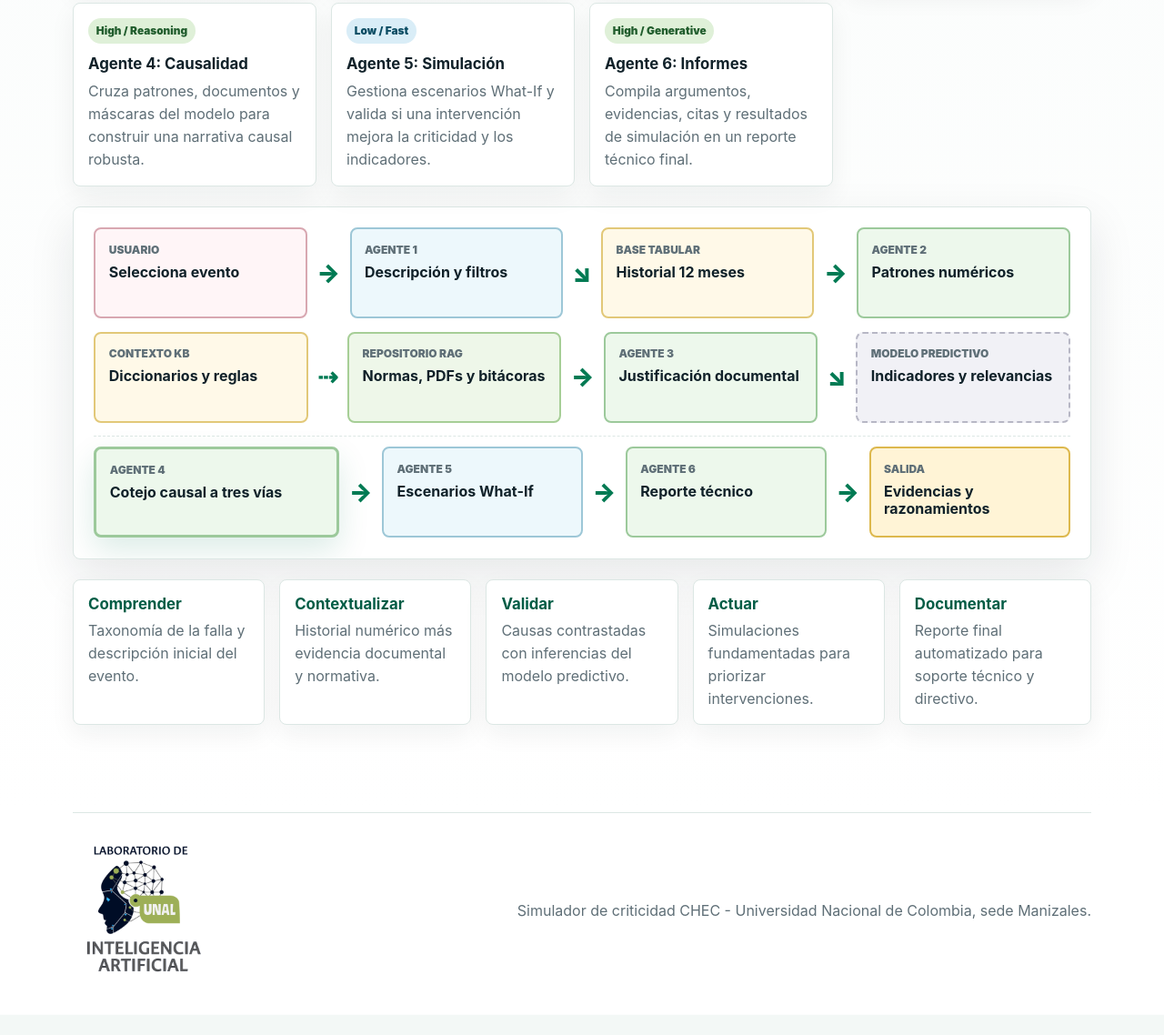
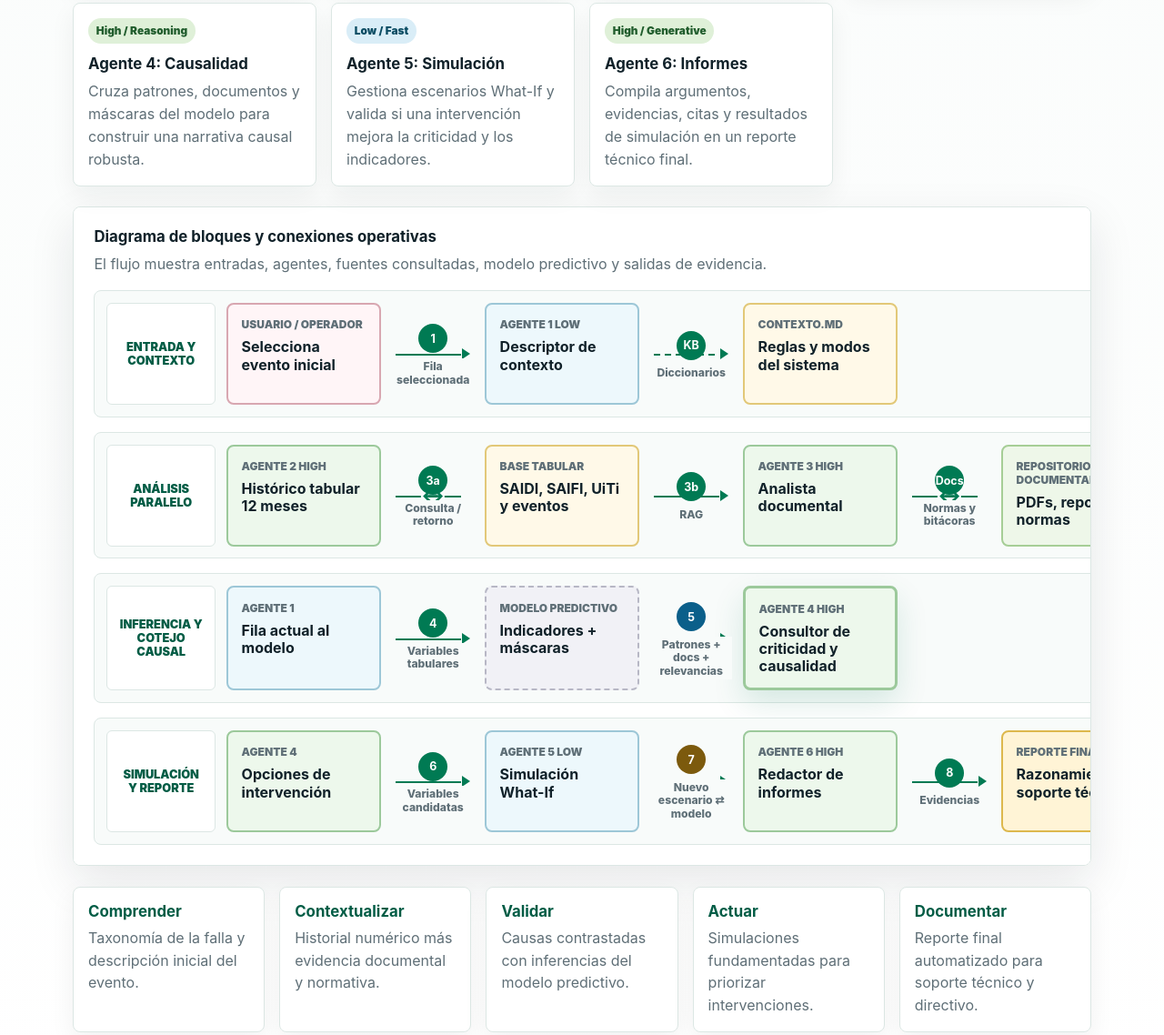
Before and after one commit to amalvarezme/CHECUNAL_2026, an Astro site: page / in a window 1280 px wide. Shown: the part 10594-11732 px from the top of the page at 91% size. Before the commit the page ends 11710 px from the top, so only its background shows below. Built offline with nearby package versions, Linux system fonts and the light colour scheme; Astro itself is replaced by a stand-in of ours.

Commit message:
Detallar diagrama de arquitectura multiagente

```diff
--- a/src/pages/index.astro
+++ b/src/pages/index.astro
@@ -607,70 +607,121 @@ const cronograma = [
           </article>
         </div>
 
-        <div class="flow-diagram" aria-label="Diagrama de arquitectura multimodal y flujo">
-          <div class="flow-row">
+        <div class="flow-diagram detailed-flow" aria-label="Diagrama de bloques con conexiones del simulador">
+          <div class="flow-title">
+            <h3>Diagrama de bloques y conexiones operativas</h3>
+            <p>El flujo muestra entradas, agentes, fuentes consultadas, modelo predictivo y salidas de evidencia.</p>
+          </div>
+
+          <div class="flow-lane">
+            <span class="lane-label">Entrada y contexto</span>
             <article class="flow-node user-node">
-              <span>Usuario</span>
-              <strong>Selecciona evento</strong>
+              <span>Usuario / Operador</span>
+              <strong>Selecciona evento inicial</strong>
             </article>
-            <div class="flow-arrow">→</div>
+            <div class="flow-connector">
+              <strong>1</strong>
+              <span>Fila seleccionada</span>
+            </div>
+            <article class="flow-node agent-low-node">
+              <span>Agente 1 Low</span>
+              <strong>Descriptor de contexto</strong>
+            </article>
+            <div class="flow-connector dashed">
+              <strong>KB</strong>
+              <span>Diccionarios</span>
+            </div>
+            <article class="flow-node context-node">
+              <span>Contexto.md</span>
+              <strong>Reglas y modos del sistema</strong>
+            </article>
+          </div>
+
+          <div class="flow-lane">
+            <span class="lane-label">Análisis paralelo</span>
+            <article class="flow-node agent-high-node">
+              <span>Agente 2 High</span>
+              <strong>Histórico tabular 12 meses</strong>
+            </article>
+            <div class="flow-connector bidirectional">
+              <strong>3a</strong>
+              <span>Consulta / retorno</span>
+            </div>
+            <article class="flow-node data-node">
+              <span>Base tabular</span>
+              <strong>SAIDI, SAIFI, UiTi y eventos</strong>
+            </article>
+            <div class="flow-connector">
+              <strong>3b</strong>
+              <span>RAG</span>
+            </div>
+            <article class="flow-node agent-high-node">
+              <span>Agente 3 High</span>
+              <strong>Analista documental</strong>
+            </article>
+            <div class="flow-connector bidirectional">
+              <strong>Docs</strong>
+              <span>Normas y bitácoras</span>
+            </div>
+            <article class="flow-node doc-node">
+              <span>Repositorio documental</span>
+              <strong>PDFs, reportes, normas</strong>
+            </article>
+          </div>
+
+          <div class="flow-lane">
+            <span class="lane-label">Inferencia y cotejo causal</span>
             <article class="flow-node agent-low-node">
               <span>Agente 1</span>
-              <strong>Descripción y filtros</strong>
+              <strong>Fila actual al modelo</strong>
             </article>
-            <div class="flow-arrow split">↘</div>
-            <article class="flow-node data-node">
-              <span>Base tabular</span>
-              <strong>Historial 12 meses</strong>
+            <div class="flow-connector">
+              <strong>4</strong>
+              <span>Variables tabulares</span>
+            </div>
+            <article class="flow-node model-node">
+              <span>Modelo predictivo</span>
+              <strong>Indicadores + máscaras</strong>
             </article>
-            <div class="flow-arrow">→</div>
-            <article class="flow-node agent-high-node">
-              <span>Agente 2</span>
-              <strong>Patrones numéricos</strong>
+            <div class="flow-connector merge">
+              <strong>5</strong>
+              <span>Patrones + docs + relevancias</span>
+            </div>
+            <article class="flow-node agent-high-node emphasis-node">
+              <span>Agente 4 High</span>
+              <strong>Consultor de criticidad y causalidad</strong>
             </article>
           </div>
 
-          <div class="flow-row">
-            <article class="flow-node context-node">
-              <span>Contexto KB</span>
-              <strong>Diccionarios y reglas</strong>
+          <div class="flow-lane">
+            <span class="lane-label">Simulación y reporte</span>
+            <article class="flow-node agent-high-node">
+              <span>Agente 4</span>
+              <strong>Opciones de intervención</strong>
             </article>
-            <div class="flow-arrow">⇢</div>
-            <article class="flow-node doc-node">
-              <span>Repositorio RAG</span>
-              <strong>Normas, PDFs y bitácoras</strong>
+            <div class="flow-connector">
+              <strong>6</strong>
+              <span>Variables candidatas</span>
+            </div>
+            <article class="flow-node agent-low-node">
+              <span>Agente 5 Low</span>
+              <strong>Simulación What-If</strong>
             </article>
-            <div class="flow-arrow">→</div>
+            <div class="flow-connector cycle">
+              <strong>7</strong>
+              <span>Nuevo escenario ⇄ modelo</span>
+            </div>
             <article class="flow-node agent-high-node">
-              <span>Agente 3</span>
-              <strong>Justificación documental</strong>
+              <span>Agente 6 High</span>
+              <strong>Redactor de informes</strong>
             </article>
-            <div class="flow-arrow">↘</div>
-            <article class="flow-node model-node">
-              <span>Modelo predictivo</span>
-              <strong>Indicadores y relevancias</strong>
-            </article>
-          </div>
-
-          <div class="flow-row central-row">
-            <article class="flow-node agent-high-node emphasis-node">
-              <span>Agente 4</span>
-              <strong>Cotejo causal a tres vías</strong>
-            </article>
-            <div class="flow-arrow">→</div>
-            <article class="flow-node agent-low-node">
-              <span>Agente 5</span>
-              <strong>Escenarios What-If</strong>
-            </article>
-            <div class="flow-arrow">→</div>
-            <article class="flow-node agent-high-node">
-              <span>Agente 6</span>
-              <strong>Reporte técnico</strong>
-            </article>
-            <div class="flow-arrow">→</div>
+            <div class="flow-connector">
+              <strong>8</strong>
+              <span>Evidencias</span>
+            </div>
             <article class="flow-node output-node">
-              <span>Salida</span>
-              <strong>Evidencias y razonamientos</strong>
+              <span>Reporte final</span>
+              <strong>Razonamientos y soporte técnico</strong>
             </article>
           </div>
         </div>
@@ -1413,7 +1464,7 @@ const cronograma = [
 
   .flow-diagram {
     display: grid;
-    gap: 0.9rem;
+    gap: 1rem;
     margin: 1.4rem 0;
     padding: clamp(1rem, 3vw, 1.4rem);
     background: white;
@@ -1423,26 +1474,54 @@ const cronograma = [
     overflow-x: auto;
   }
 
-  .flow-row {
-    display: grid;
-    grid-template-columns: repeat(4, minmax(180px, 1fr));
-    gap: 0.65rem;
+  .flow-title {
+    max-width: 760px;
+  }
+
+  .flow-title p {
+    margin-bottom: 0;
+    color: var(--muted);
+    line-height: 1.55;
+  }
+
+  .flow-lane {
+    position: relative;
+    display: grid;
+    grid-template-columns:
+      minmax(120px, 0.55fr)
+      minmax(170px, 1fr)
+      minmax(90px, 0.42fr)
+      minmax(170px, 1fr)
+      minmax(90px, 0.42fr)
+      minmax(170px, 1fr)
+      minmax(90px, 0.42fr)
+      minmax(170px, 1fr);
+    gap: 0.75rem;
+    align-items: stretch;
+    min-width: 1160px;
+    padding: 0.8rem;
+    background: #f8fbfa;
+    border: 1px solid var(--line);
+    border-radius: 8px;
+  }
+
+  .lane-label {
+    display: flex;
     align-items: center;
-    min-width: 920px;
-  }
-
-  .central-row {
-    grid-template-columns: minmax(220px, 1.1fr) auto minmax(180px, 0.9fr) auto minmax(180px, 0.9fr) auto minmax(180px, 0.9fr);
-    padding-top: 0.7rem;
-    border-top: 1px dashed var(--line);
-  }
-
-  .flow-row:not(.central-row) {
-    grid-template-columns: minmax(180px, 1fr) auto minmax(180px, 1fr) auto minmax(180px, 1fr) auto minmax(180px, 1fr);
+    justify-content: center;
+    padding: 0.7rem;
+    color: var(--green-dark);
+    background: white;
+    border: 1px solid var(--line);
+    border-radius: 6px;
+    font-size: 0.8rem;
+    font-weight: 900;
+    text-align: center;
+    text-transform: uppercase;
   }
 
   .flow-node {
-    min-height: 100px;
+    min-height: 112px;
     padding: 0.9rem;
     border: 2px solid var(--line);
     border-radius: 8px;
@@ -1463,11 +1542,91 @@ const cronograma = [
     line-height: 1.2;
   }
 
-  .flow-arrow {
+  .flow-connector {
+    position: relative;
+    display: flex;
+    flex-direction: column;
+    align-items: center;
+    justify-content: center;
+    min-height: 112px;
     color: var(--green);
-    font-size: 1.7rem;
+    text-align: center;
+  }
+
+  .flow-connector::before,
+  .flow-connector::after {
+    content: "";
+    position: absolute;
+    top: 50%;
+    z-index: 0;
+    display: block;
+  }
+
+  .flow-connector::before {
+    left: 4px;
+    right: 14px;
+    height: 2px;
+    background: currentColor;
+  }
+
+  .flow-connector::after {
+    right: 4px;
+    transform: translateY(-50%);
+    width: 0;
+    height: 0;
+    border-block: 6px solid transparent;
+    border-left: 9px solid currentColor;
+    background: transparent;
+  }
+
+  .flow-connector strong {
+    display: inline-flex;
+    align-items: center;
+    justify-content: center;
+    min-width: 32px;
+    min-height: 32px;
+    margin: 0.35rem 0;
+    z-index: 1;
+    color: white;
+    background: var(--green);
+    border-radius: 999px;
+    font-size: 0.78rem;
+  }
+
+  .flow-connector span {
+    max-width: 120px;
+    z-index: 1;
+    padding: 0.12rem 0.28rem;
+    color: var(--muted);
+    background: #f8fbfa;
+    font-size: 0.76rem;
+    font-weight: 800;
+    line-height: 1.2;
+  }
+
+  .flow-connector.dashed::before {
+    background: repeating-linear-gradient(90deg, currentColor 0 7px, transparent 7px 12px);
+  }
+
+  .flow-connector.bidirectional::after {
+    content: "↔";
+    top: 50%;
+    right: 50%;
+    width: auto;
+    height: auto;
+    border: 0;
+    background: #f8fbfa;
+    font-size: 1.2rem;
     font-weight: 900;
-    text-align: center;
+    transform: translate(50%, -50%);
+  }
+
+  .flow-connector.merge strong {
+    background: var(--blue);
+  }
+
+  .flow-connector.cycle strong {
+    background: #7c5a0d;
   }
 
   .user-node {
```
